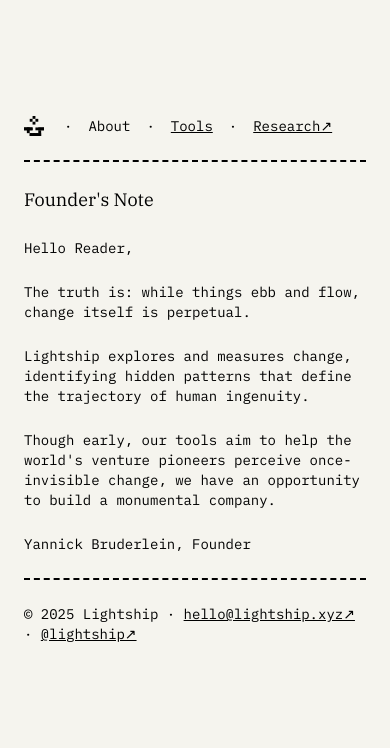
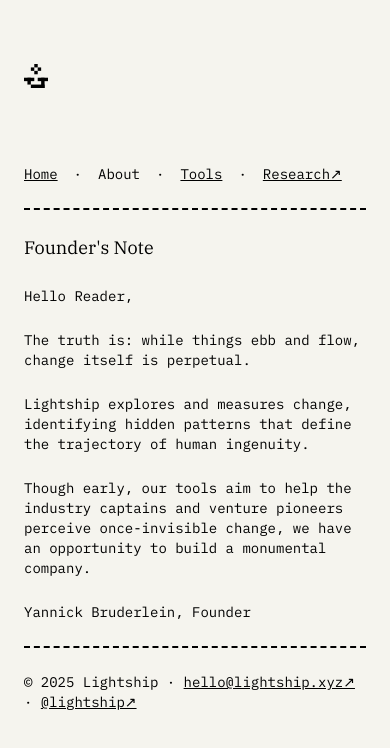
Before and after one commit to CloneProtocolSixtySix/loopscale, a Next.js app: page / in a window 390 px wide. Both pictures are taken after a click on the button "About". Shown: the top 748 px of the page. Built offline with nearby package versions, Linux system fonts and the light colour scheme.

Commit message:
Update page layout and branding: add centered SVG logo, refine navigation styling, update content to DT1, streamline accordion to Agent and Peer only, and improve responsive design

```diff
--- a/app/layout.tsx
+++ b/app/layout.tsx
@@ -16,7 +16,7 @@
 });
 
 export const metadata: Metadata = {
-  title: "Lightship",
+  title: "Lightship · An intelligence partner",
 };
 
 export default function RootLayout({
--- a/app/page.tsx
+++ b/app/page.tsx
@@ -37,13 +37,16 @@
   return (
     <main className="min-h-screen" style={{ backgroundColor: '#F5F4EE' }}>
       <div className="max-w-2xl w-full px-6 py-16 mx-auto space-y-6">
+        <div className="flex items-center space-x-2">
+          <img src="/lightship.svg" alt="Lightship Logo" className="w-6 h-6" />
+        </div>
         <h1 className="text-xl font-normal">
           <button onClick={() => handleToggleContent('home')} className="mr-2">
           </button>
         </h1>
         <div className="flex items-center space-x-4 text-sm mono">
-          <button onClick={() => handleToggleContent('home')} className="mr-1">
-            <img src="/lightship.svg" alt="Lightship Logo" className="w-5 h-5 min-w-5 min-h-5" />
+          <button onClick={() => handleToggleContent('home')} className={activeSection === 'home' ? '' : 'underline'}>
+            <span className="text-sm mono font-normal">Home</span>
           </button>
           <span>·</span>
           <button onClick={() => handleToggleContent('about')} className={activeSection === 'about' ? '' : 'underline'}>
@@ -70,7 +73,7 @@
       Lightship explores and measures change, identifying hidden patterns that define the trajectory of human ingenuity.
     </p>
     <p className="text-sm mono">
-      Though early, our tools aim to help the world's venture pioneers perceive once-invisible change, we have an opportunity to build a monumental company.
+      Though early, our tools aim to help the industry captains and venture pioneers perceive once-invisible change, we have an opportunity to build a monumental company.
     </p>
     <p className="text-sm mono">
       Yannick Bruderlein, Founder
@@ -79,36 +82,39 @@
 ) : activeSection === 'tools' ? (
   <>
     <p className="text-lg font-normal serif">
-      Introducing Deep Thought*<br/>
+      Introducing Deep Thought 1<br/>
     </p>
     <p className="text-sm mono">
-    DT consists of a bespoke set of language models capable of multidisciplinary reasoning.
+    DT1 consists of a bespoke set of language models capable of multidisciplinary reasoning.
     </p>
     <div className="mt-4">
       <button
         onClick={() => setIsAccordionOpen(!isAccordionOpen)}
-        className="flex items-center justify-between w-full text-xs mono text-left p-2 border border-black transition-colors"
+        className="flex items-center justify-between w-full text-sm mono text-left p-2 border border-black transition-colors"
       >
-        <span>Interface Components</span>
+        <span>Capabilities</span>
         <span className={`transform transition-transform ${isAccordionOpen ? 'rotate-180' : ''}`}>
         ↑
         </span>
       </button>
       {isAccordionOpen && (
         <div className="border-l border-r border-b border-black" style={{ backgroundColor: '#F5F4EE' }}>
-          <div className="p-2 text-xs mono border-b border-gray-200">
+          <div className="p-2 text-sm mono border-b border-gray-200">
             <div className="font-normal">Agent · Create agents that can reason, make decisions, and act based on contextual understanding in evolving environments.</div>
           </div>
-          <div className="p-2 text-xs mono border-b border-gray-200 cursor-pointer">Workflow</div>
-          <div className="p-2 text-xs mono border-b border-gray-200 cursor-pointer">Observability</div>
-          <div className="p-2 text-xs mono border-b border-gray-200 cursor-pointer">Orchestration</div>
-          <div className="p-2 text-xs mono border-b border-gray-200 cursor-pointer">Fellow (𝑓✦) · Match research projects to sector-specific commercialization and investment opportunities and mitigate industry uncertainty with academic integrity.
+          {/* <div className="p-2 text-sm mono border-b border-gray-200 cursor-pointer">Workflow</div>
+          <div className="p-2 text-sm mono border-b border-gray-200 cursor-pointer">Observability</div>
+          <div className="p-2 text-sm mono border-b border-gray-200 cursor-pointer">Orchestration</div> */}
+          <div className="p-2 text-sm mono border-b border-gray-200 cursor-pointer">Peer · Match research projects to sector-specific commercialization and investment opportunities and mitigate industry uncertainty with academic integrity.
 
 </div>
 
         </div>
 
       )}
+      <div className="mt-3">
+        <a href="#" className="text-sm mono underline">Work with DT1↗</a>
+      </div>
     </div>
   </>
 ) : (
```
Also changed, not shown: public/lightship.svg.
